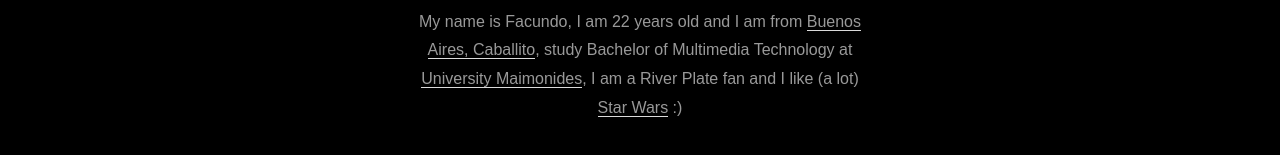
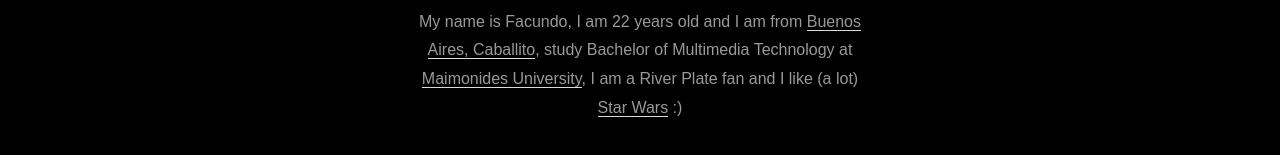
Before and after one commit to facundoezequiel/facubrahim.com, a Next.js app: page / in a window 1280 px wide. Shown: the part 872-1027 px from the top of the page. Built offline with nearby package versions, Linux system fonts and the light colour scheme; a web font is replaced by a local one.

Commit message:
Text Changes

```diff
--- a/components/aboutMe/index.js
+++ b/components/aboutMe/index.js
@@ -20,7 +20,7 @@
           </NextLink>
           , study Bachelor of Multimedia Technology at{" "}
           <NextLink href="https://www.maimonides.edu/carreras/tecnologia-multimedial/">
-            <a target="_blank">University Maimonides</a>
+            <a target="_blank">Maimonides University</a>
           </NextLink>
           , I am a River Plate fan and I like (a lot){" "}
           <NextLink href="https://www.youtube.com/watch?v=OE5mboRvSJg">
```
